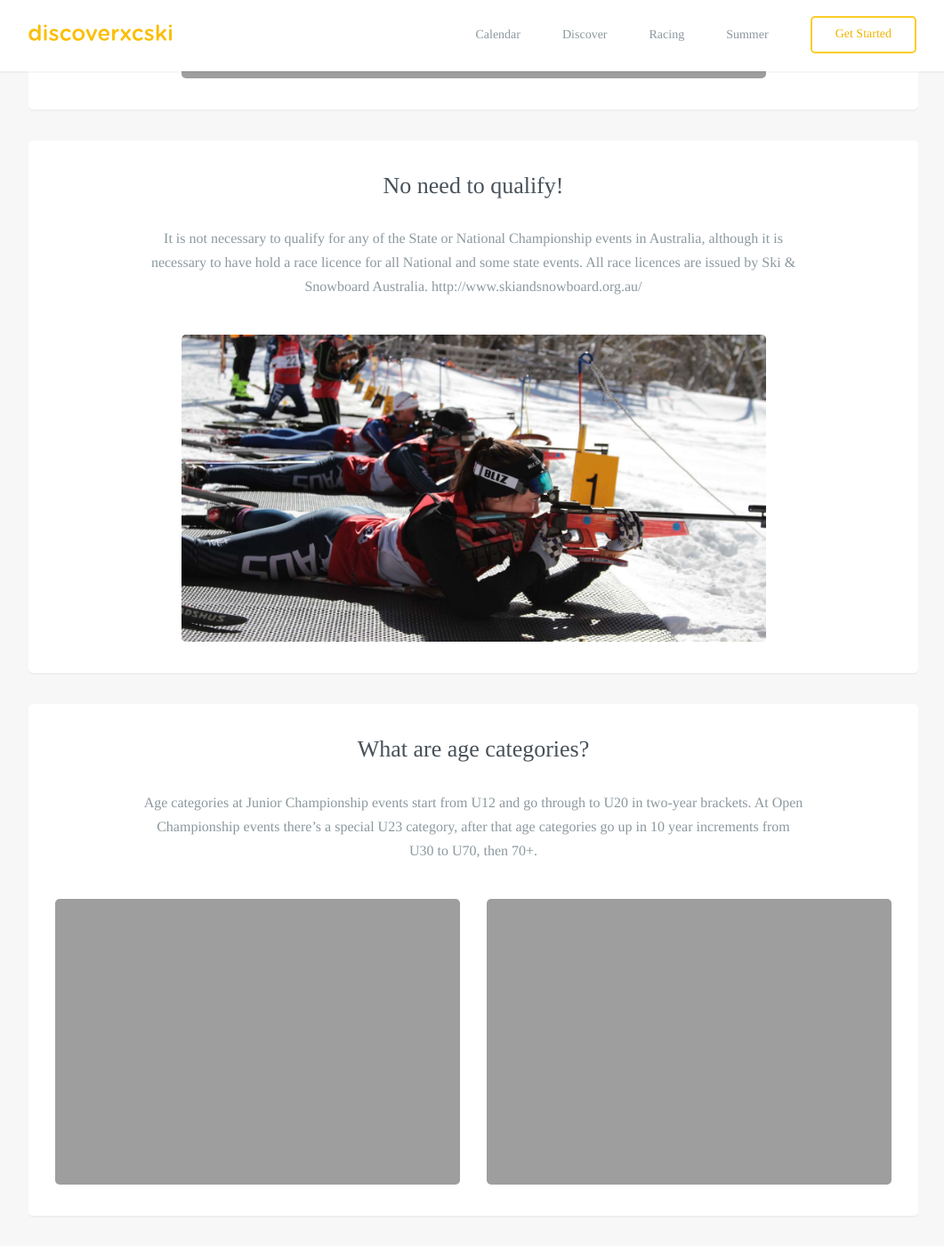
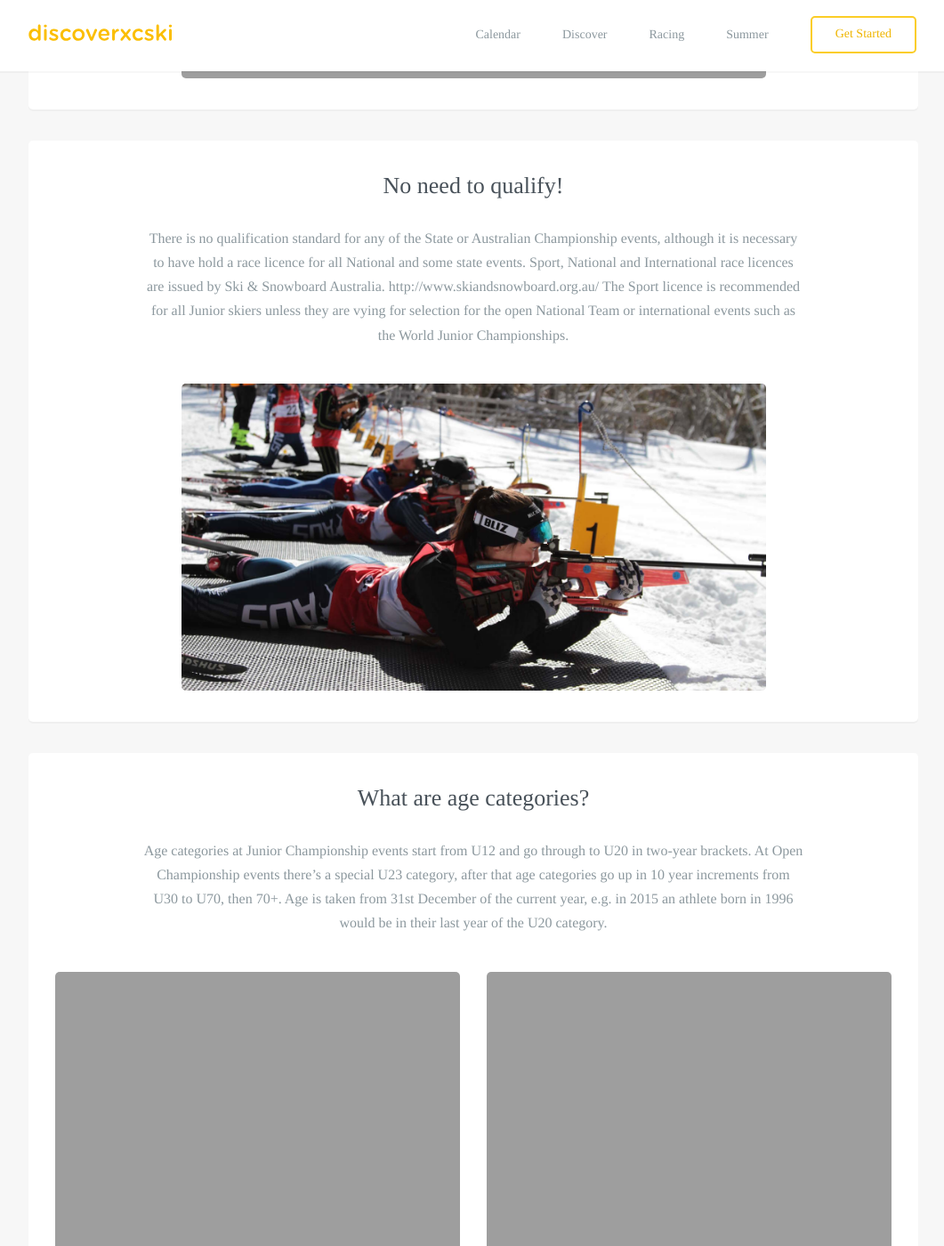
Before and after one commit to robcatto/robcatto.github.io, a Jekyll site: the page built from racing/championship-level/index.html, in a window 1280 px wide and 1400 px high, scrolled down 727 px. Shown: the whole window at 89% size, without its empty margins (108-1169 px from the left). Built offline with Jekyll 4.4.1, drawn with Linux system fonts in a browser that asks for light colours; some web fonts are replaced; Markdown is read by kramdown in place of the engine named in the settings.

Commit message:
Update index.html
Change to age description and licence description.

```diff
--- a/racing/championship-level/index.html
+++ b/racing/championship-level/index.html
@@ -44,7 +44,7 @@ layout: default
 
                 <section class="mobile_section">
                     <h3>No need to qualify!</h3>
-                    <p>It is not necessary to qualify for any of the State or National Championship events in Australia, although it is necessary to have hold a race licence for all National and some state events. All race licences are issued by Ski & Snowboard Australia. http://www.skiandsnowboard.org.au/
+                    <p>There is no qualification standard for any of the State or Australian Championship events, although it is necessary to have hold a race licence for all National and some state events. Sport, National and International race licences are issued by Ski & Snowboard Australia. http://www.skiandsnowboard.org.au/ The Sport licence is recommended for all Junior skiers unless they are vying for selection for the open National Team or international events such as the World Junior Championships.
 
                     </p>
                     <div class="one">
@@ -59,7 +59,7 @@ layout: default
                  <section class="mobile_section">
                 <h3>What are age categories?</h3>
                 <p>
-                    Age categories at Junior Championship events start from U12 and go through to U20 in two-year brackets. At Open Championship events there’s a special U23 category, after that age categories go up in 10 year increments from U30 to U70, then 70+.
+                    Age categories at Junior Championship events start from U12 and go through to U20 in two-year brackets. At Open Championship events there’s a special U23 category, after that age categories go up in 10 year increments from U30 to U70, then 70+. Age is taken from 31st December of the current year, e.g. in 2015 an athlete born in 1996 would be in their last year of the U20 category.
 
                 </p>
                 <div class="row">
```
